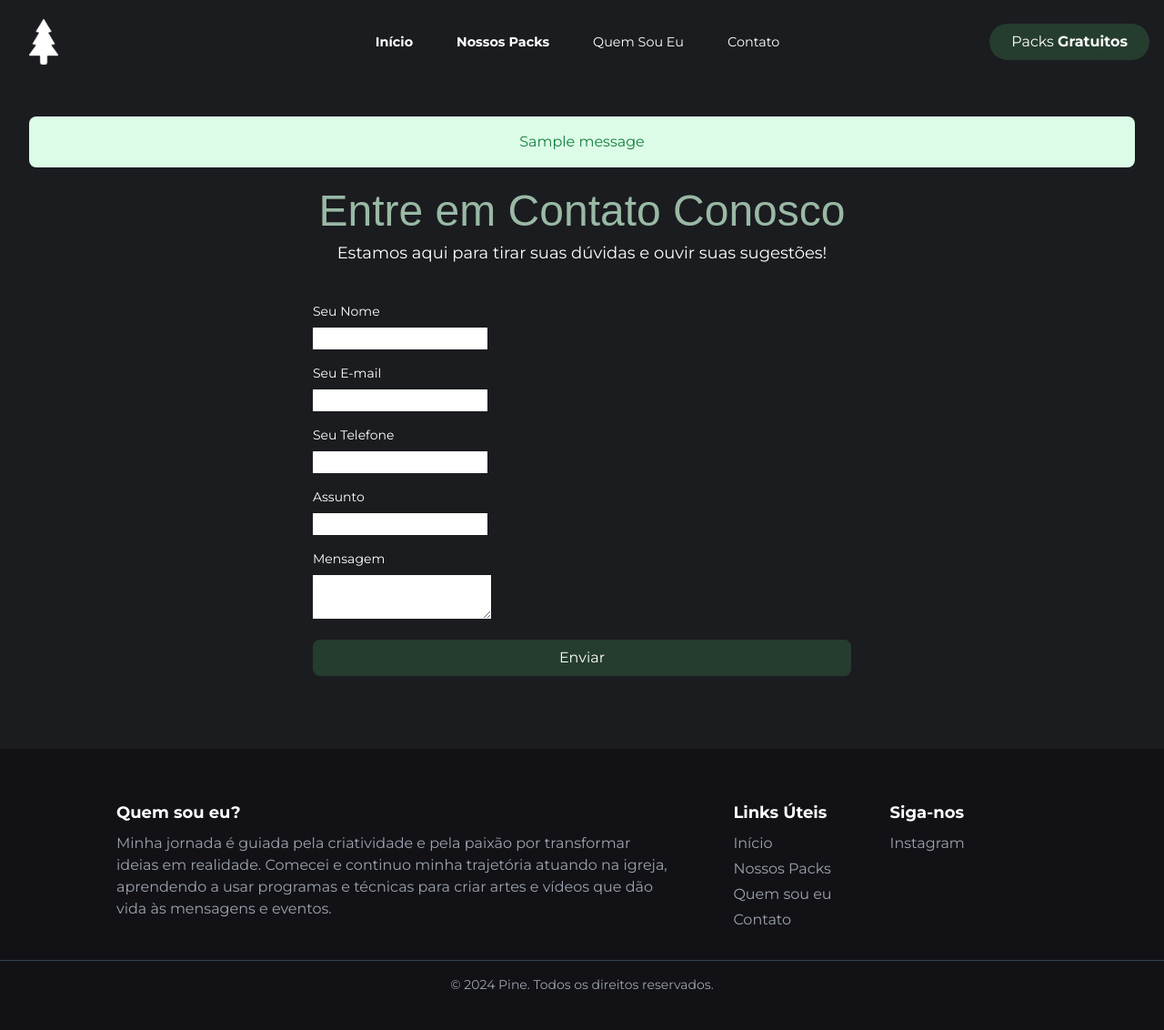
After one commit to Rafael-273/pine_studio, a Django app: template pine_studio/templates/front/contact.html in a window 1280 px wide. The commit adds this page. Shown: the whole page at 91% size. Run offline with Django 5.2, Linux system fonts and the light colour scheme; the template is opened without the code that fills it, so the values that code supplies are empty, except form fields; tables that the repository leaves empty hold one stand-in row (values such as "Sample post"); one stand-in notice (Sample message) is shown; form fields are guessed from the names that the template uses; parts of the project's set-up code (start-up, migrations or seed data) failed here and were passed over; some libraries are stand-ins or nearby versions; some web fonts are replaced.

Commit message:
feat: finish contact layout

```diff
--- a/pine_studio/pine/admin.py
+++ b/pine_studio/pine/admin.py
@@ -1,7 +1,8 @@
 from django.contrib import admin
-from .models import creative, pack, download_email
+from .models import creative, pack, download_email, contact
 
 admin.site.register(creative.Creative)
+admin.site.register(contact.ContactMessage)
 admin.site.register(pack.Pack)
 admin.site.register(pack.PackItem)
 admin.site.register(download_email.DownloadEmail)
--- a/pine_studio/pine/urls.py
+++ b/pine_studio/pine/urls.py
@@ -2,10 +2,12 @@ from django.urls import path
 from .views.home import HomeView
 from .views.pack import PackListView, PackDetailView
 from .views.about import AboutPageView
+from .views.contact import ContactView
 
 urlpatterns = [
     path('', HomeView.as_view(), name='home'),
     path('packs/', PackListView.as_view(), name='packs'),
     path('quem_sou_eu/', AboutPageView.as_view(), name='about'),
+    path('contato/', ContactView.as_view(), name='contact'),
     path('<slug:slug>/', PackDetailView.as_view(), name='pack_detail'),
 ]
--- /dev/null
+++ b/pine_studio/templates/front/contact.html
@@ -0,0 +1,84 @@
+{% extends 'base.html' %}
+{% load static %}
+
+{% block title %}
+    Contato
+{% endblock %}
+
+{% block head %}
+    <link rel="stylesheet" href="{% static 'front/contact_style.css' %}">
+{% endblock %}
+
+{% block content %}
+    <div class="flex-grow container mx-auto mb-8 mt-28 flex flex-col items-center px-4 sm:px-6 lg:px-8">
+        {% if messages %}
+            <div class="w-full mt-4">
+                <ul class="space-y-2">
+                    {% for message in messages %}
+                        <li class="p-4 rounded-lg text-center
+                            {% if message.tags == 'success' %} bg-green-100 text-green-700 {% endif %}
+                            {% if message.tags == 'error' %} bg-red-100 text-red-700 {% endif %}">
+                            {{ message }}
+                        </li>
+                    {% endfor %}
+                </ul>
+            </div>
+        {% endif %}
+
+        <section class="py-6 w-full flex flex-col justify-center items-center">
+            <header class="text-center mb-4">
+                <h1 class="text-3xl md:text-5xl text-white" style="color: var(--tertiary-color-light); font-family: 'Piepie W01 Regular', sans-serif;">
+                    Entre em Contato Conosco
+                </h1>
+                <p class="text-sm sm:text-base lg:text-lg text-white mt-2 px-4 md:px-0">
+                    Estamos aqui para tirar suas dúvidas e ouvir suas sugestões!
+                </p>
+            </header>
+
+            <form id="contact-form" action="{% url 'contact' %}" method="POST" class="w-full md:w-1/2 py-6 px-2 rounded-lg">
+                {% csrf_token %}
+                {{ form.non_field_errors }}
+
+                <div class="mb-4">
+                    <label for="name" class="block text-sm text-white mb-2">Seu Nome</label>
+                    {{ form.name }}
+                </div>
+
+                <div class="mb-4">
+                    <label for="email" class="block text-sm text-white mb-2">Seu E-mail</label>
+                    {{ form.email }}
+                </div>
+
+                <div class="mb-4">
+                    <label for="phone" class="block text-sm text-white mb-2">Seu Telefone</label>
+                    {{ form.phone }}
+                </div>
+
+                <div class="mb-4">
+                    <label for="subject" class="block text-sm text-white mb-2">Assunto</label>
+                    {{ form.subject }}
+                </div>
+
+                <div class="mb-4">
+                    <label for="message" class="block text-sm text-white mb-2">Mensagem</label>
+                    {{ form.message }}
+                </div>
+
+                <div>
+                    <button type="submit" id="submit-button" class="default-button w-full px-4 py-2 rounded-lg transition duration-200" style="background-color: var(--tertiary-color); color: var(--secondary-color-light);">
+                        Enviar
+                    </button>
+                </div>
+            </form>
+        </section>
+    </div>
+
+    <script src="https://kit.fontawesome.com/a076d05399.js"></script>
+    <script>
+        $(document).ready(function() {
+            $('#contact-form').on('submit', function() {
+                $('#submit-button').prop('disabled', true);
+            });
+        });
+    </script>
+{% endblock %}
--- a/pine_studio/templates/front/home.html
+++ b/pine_studio/templates/front/home.html
@@ -59,7 +59,7 @@
         </div>
     </div>
 
-    <div class="horizontal-ad w-full px-0 h-40 lg:h-96 overflow-hidden">
+    <div class="horizontal-ad w-full px-0 h-44 lg:h-96 overflow-hidden">
         <a href="{% url 'packs' %}" class="ad-slide">
             <img src="{% static 'assets/banner.jpg' %}" class="w-full h-full object-cover">
         </a>
--- a/pine_studio/templates/front/pack_detail.html
+++ b/pine_studio/templates/front/pack_detail.html
@@ -3,10 +3,6 @@
 
 {% block title %}
 Detalhes do Pack - {{ pack.name }}
-{% endblock %}
-
-{% block head %}
-<link rel="stylesheet" href="{% static 'front/pack.css' %}">
 {% endblock %}
 
 {% block content %}
--- a/pine_studio/templates/parciais/menu.html
+++ b/pine_studio/templates/parciais/menu.html
@@ -19,7 +19,7 @@
                 <li><a href="{% url 'home' %}" class="font-semibold  text-[0.9rem] hover:text-black transition duration-500" style="color: var(--secondary-color-light);">Início</a></li>
                 <li><a href="{% url 'packs' %}" class="font-semibold  text-[0.9rem] hover:text-black transition duration-500" style="color: var(--secondary-color-light);">Nossos Packs</a></li>
                 <li><a href="{% url 'about' %}" class="text-[0.9rem] hover:text-black transition duration-500" style="color: var(--secondary-color-light);">Quem Sou Eu</a></li>
-                <li><a href="" class="text-[0.9rem] hover:text-black transition duration-500" style="color: var(--secondary-color-light);">Contato</a></li>
+                <li><a href="{% url 'contact' %}" class="text-[0.9rem] hover:text-black transition duration-500" style="color: var(--secondary-color-light);">Contato</a></li>
             </ul>
         </div>
 
@@ -32,28 +32,38 @@
         <li class="p-2"><a href="{% url 'home' %}" class="text-[0.9rem] hover:text-black transition duration-500" style="color: var(--secondary-color-light);">Início</a></li>
         <li class="p-2"><a href="{% url 'packs' %}" class="text-[0.9rem] hover:text-black transition duration-500" style="color: var(--secondary-color-light);">Nossos Criativos</a></li>
         <li class="p-2"><a href="{% url 'about' %}" class="text-[0.9rem] hover:text-black transition duration-500" style="color: var(--secondary-color-light);">Nossos Packs</a></li>
-        <li class="p-2"><a href="" class="text-[0.9rem] hover:text-black transition duration-500" style="color: var(--secondary-color-light);">Quem Sou Eu</a></li>
+        <li class="p-2"><a href="{% url 'contact' %}" class="text-[0.9rem] hover:text-black transition duration-500" style="color: var(--secondary-color-light);">Quem Sou Eu</a></li>
     </ul>
 </header>
 
 <script src="https://code.jquery.com/jquery-3.6.0.min.js"></script>
 <script>
-    $('#menu-toggle').on('click', function() {
-        $('#mobile-menu').toggleClass('hidden');
-    });
-
-    $(document).on('click', function(event) {
-        if (!$(event.target).closest('#mobile-menu').length && !$(event.target).closest('#menu-toggle').length) {
-            $('#mobile-menu').addClass('hidden');
-        }
-    });
-
-    $(window).scroll(function () {
-        if ($(this).scrollTop() > 50) {
+    function updateNavbarColor() {
+        if (!$('#mobile-menu').hasClass('hidden') || $(window).scrollTop() > 50) {
             $('#navbar').css('background', 'var(--tertiary-color-dark)');
         } else {
             $('#navbar').css('background', 'transparent');
         }
+    }
+
+    $('#menu-toggle').on('click', function() {
+        $('#mobile-menu').toggleClass('hidden');
+        updateNavbarColor();
+    });
+
+    $(document).on('click', function(event) {
+        if (!$(event.target).closest('#mobile-menu, #menu-toggle').length) {
+            $('#mobile-menu').addClass('hidden');
+            updateNavbarColor();
+        }
+    });
+
+    $(window).on('scroll', function() {
+        updateNavbarColor();
+    });
+
+    $(document).ready(function() {
+        updateNavbarColor();
     });
 
 </script>
```
Also changed, not shown: pine_studio/pine/forms/contact.py (+14 -0 lines), pine_studio/pine/models/contact.py (added, +14 -0 lines), pine_studio/pine/views/contact.py (added, +45 -0 lines), pine_studio/templates/front/packs.html (+1 -7 lines), pine_studio/pine/migrations/0008_contactmessage.py (added), pine_studio/static/front/pack.css (deleted).
